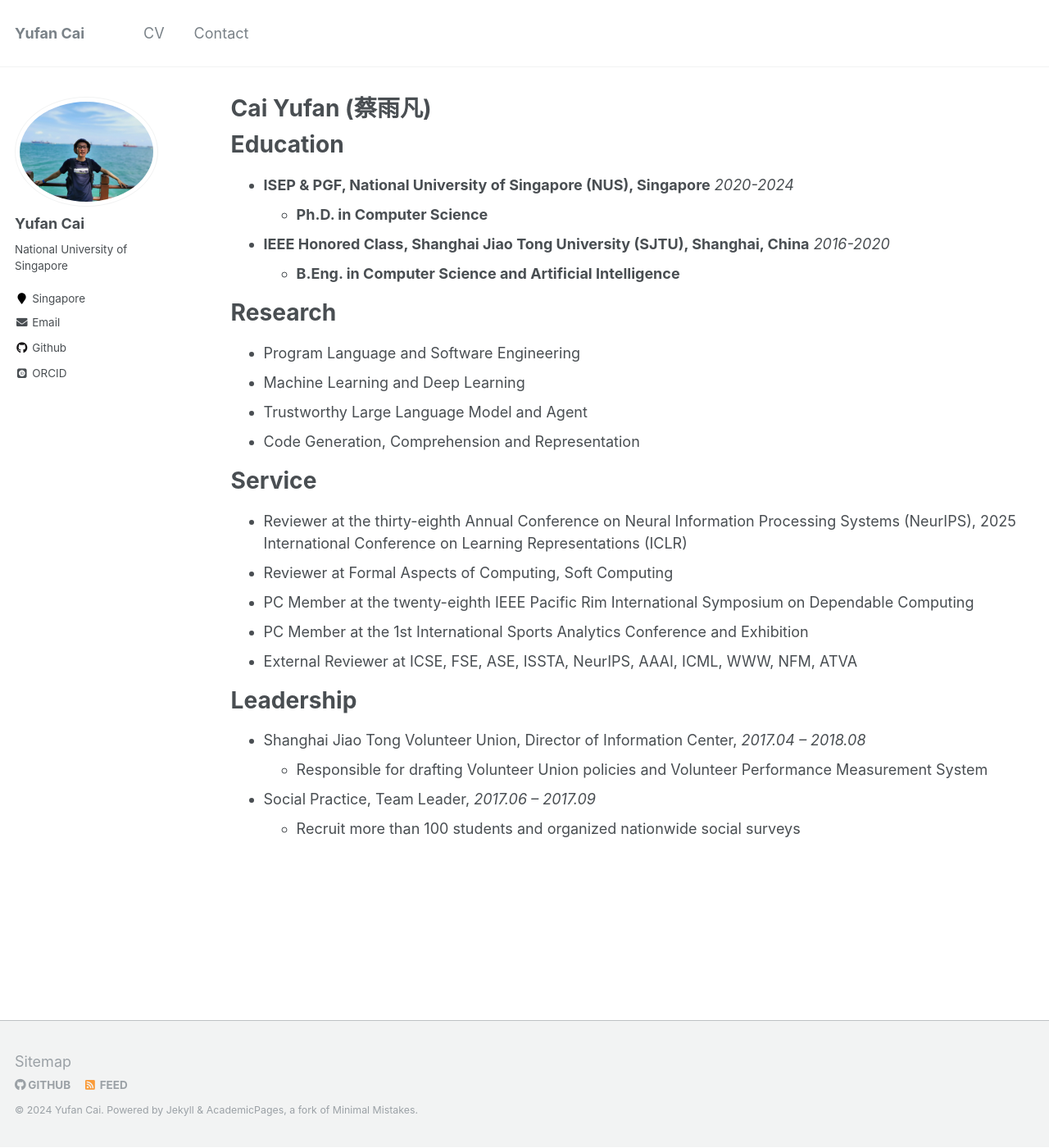
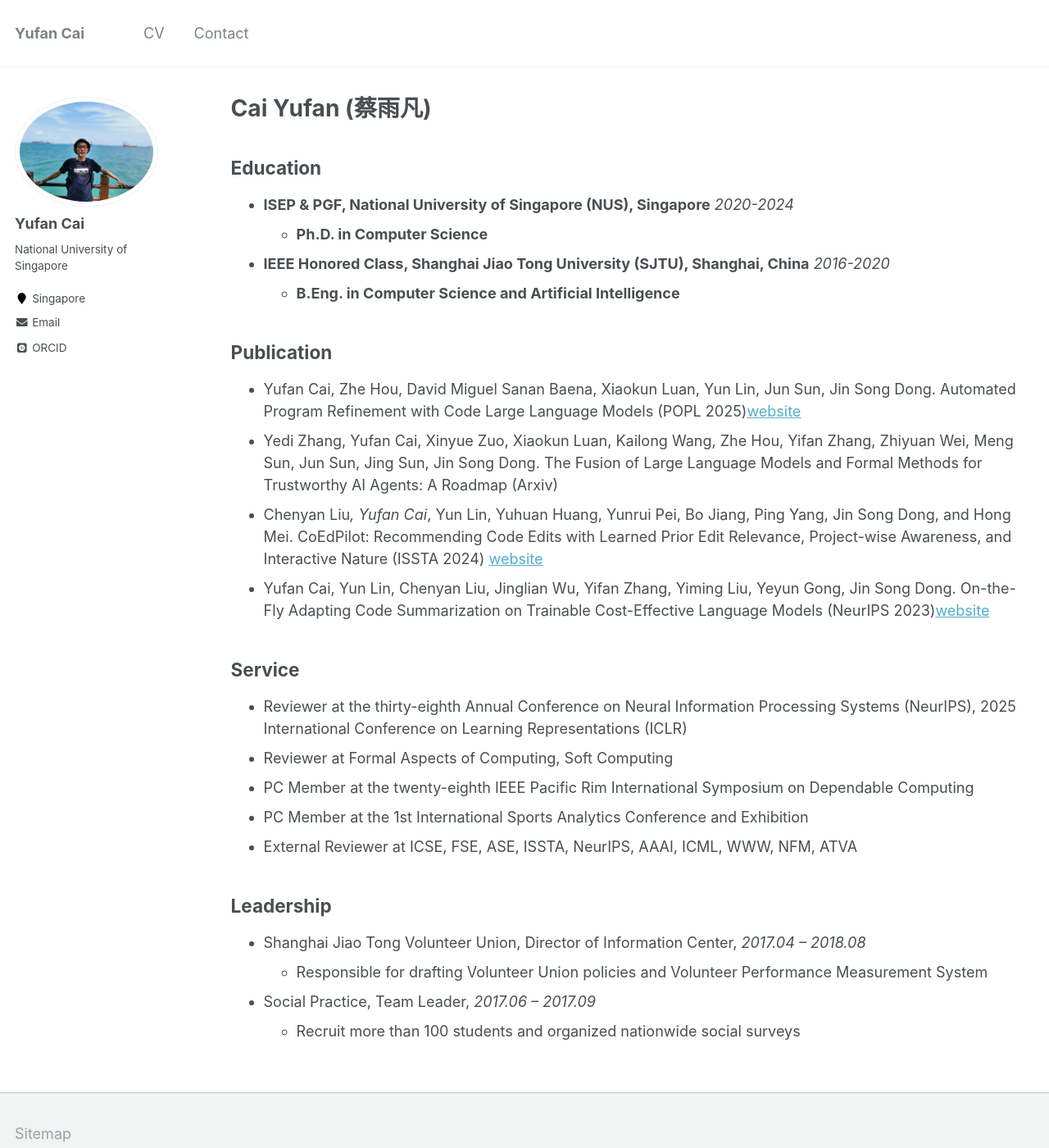
Before and after one commit to CaiYufan-NUS/caiyufan-nus.github.io, a Jekyll site: the page built from _pages/cv.md, in a window 1280 px wide and 1400 px high. Shown: the whole window at 82% size. Built offline with Jekyll 4.4.1, drawn with Linux system fonts in a browser that asks for light colours; some web fonts are replaced.

Commit message:
Customize academic website

```diff
--- a/_config.yml
+++ b/_config.yml
@@ -95,7 +95,7 @@ author:
   flickr           :
   facebook         :
   foursquare       :
-  github           : "CaiYufan-NUS"
+  github           :
   google_plus      :
   keybase          :
   instagram        :
--- a/_pages/cv.md
+++ b/_pages/cv.md
@@ -6,27 +6,26 @@ author_profile: true
 redirect_from:
   - /resume
 ---
-# Education
+## Education
 - **ISEP & PGF, National University of Singapore (NUS), Singapore** *2020-2024*
   - **Ph.D. in Computer Science**
 - **IEEE Honored Class, Shanghai Jiao Tong University (SJTU), Shanghai, China** *2016-2020*
   - **B.Eng. in Computer Science and Artificial Intelligence**
 
-# Research
-- Program Language and Software Engineering
-- Machine Learning and Deep Learning
-- Trustworthy Large Language Model and Agent
-- Code Generation, Comprehension and Representation
+## Publication
+- Yufan Cai, Zhe Hou, David Miguel Sanan Baena, Xiaokun Luan, Yun Lin, Jun Sun, Jin Song Dong. Automated Program Refinement with Code Large Language Models (POPL 2025)[website]()
+- Yedi Zhang, Yufan Cai, Xinyue Zuo, Xiaokun Luan, Kailong Wang, Zhe Hou, Yifan Zhang, Zhiyuan Wei, Meng Sun, Jun Sun, Jing Sun, Jin Song Dong. The Fusion of Large Language Models and Formal Methods for Trustworthy AI Agents: A Roadmap (Arxiv)
+- Chenyan Liu*, Yufan Cai*, Yun Lin, Yuhuan Huang, Yunrui Pei, Bo Jiang, Ping Yang, Jin Song Dong, and Hong Mei. CoEdPilot: Recommending Code Edits with Learned Prior Edit Relevance, Project-wise Awareness, and Interactive Nature (ISSTA 2024) [website](https://sites.google.com/view/coedpilot/home)
+- Yufan Cai, Yun Lin, Chenyan Liu, Jinglian Wu, Yifan Zhang, Yiming Liu, Yeyun Gong, Jin Song Dong. On-the-Fly Adapting Code Summarization on Trainable Cost-Effective Language Models (NeurIPS 2023)[website](https://sites.google.com/view/adacom23/home)
 
-# Service
-
+## Service
 - Reviewer at the thirty-eighth Annual Conference on Neural Information Processing Systems (NeurIPS), 2025 International Conference on Learning Representations (ICLR)
 - Reviewer at Formal Aspects of Computing, Soft Computing
 - PC Member at the twenty-eighth IEEE Pacific Rim International Symposium on Dependable Computing
 - PC Member at the 1st International Sports Analytics Conference and Exhibition
 - External Reviewer at ICSE,  FSE,  ASE, ISSTA, NeurIPS, AAAI, ICML, WWW, NFM, ATVA
 
-# Leadership
+## Leadership
 - Shanghai Jiao Tong Volunteer Union, Director of Information Center, *2017.04 – 2018.08*
   - Responsible for drafting Volunteer Union policies and Volunteer Performance Measurement System
 - Social Practice, Team Leader, *2017.06 – 2017.09*
```
Also changed, not shown: _pages/about.md (+9 -3 lines).
